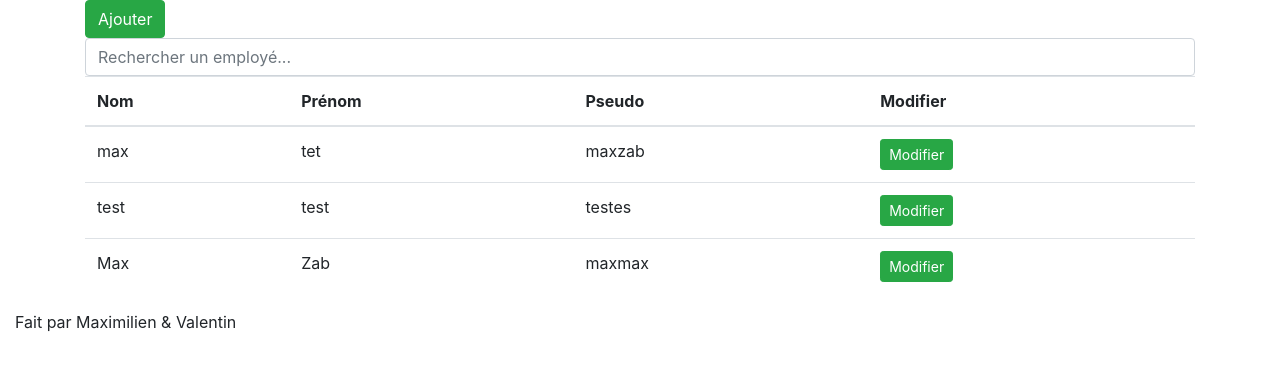
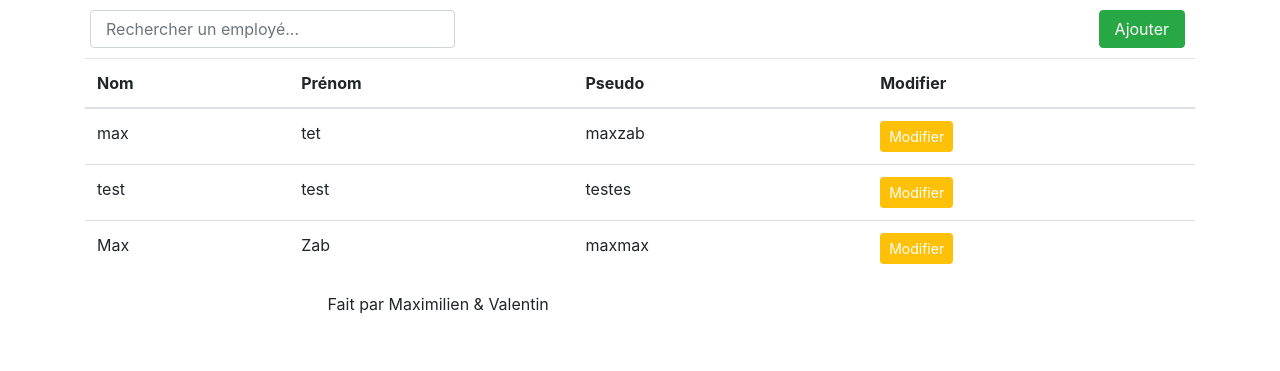
Before and after one commit to max2759/vente_voiture_ProjetWeb_PHP, a PHP site: page /CONTROL/employees.php in a window 1280 px wide. Shown: the part 56-427 px from the top of the page. Run offline with PHP 8.4, Linux system fonts and the light colour scheme; data comes from the database, SQL or seed files in the repository.

Commit message:
Modification search final

```diff
--- a/VIEW/css/style.css
+++ b/VIEW/css/style.css
@@ -1,3 +1,15 @@
 .navbar .navbar-collapse {
     text-align: center;
 }
+
+.row.justify-content-between {
+    margin: 10px 10px 10px 5px;
+}
+
+.btn-warning{
+    color: #ffffff;
+}
+
+.btn-warning:hover {
+    color: #ffff;
+}
--- a/VIEW/employees.php
+++ b/VIEW/employees.php
@@ -1,9 +1,15 @@
 <div class="container">
 
-    <!-- Button trigger modal -->
-    <button type="button" class="btn btn-success" data-backdrop="static" data-toggle="modal" data-target="#modalAddUser">
-        Ajouter
-    </button>
+    <div class="row justify-content-between">
+        <!-- search engine -->
+        <input type="search" name="searchEmpl" id="searchEmpl" placeholder="Rechercher un employé..." class="form-control col-4">
+
+        <!-- Button trigger modal -->
+        <button type="button" class="btn btn-success col-auto" data-backdrop="static" data-toggle="modal" data-target="#modalAddUser">
+            Ajouter
+        </button>
+    </div>
+
 
     <!-- Modal -->
     <div class="modal fade" id="modalAddUser" tabindex="-1" role="dialog" aria-labelledby="exampleModalCenterTitle" aria-hidden="true">
@@ -35,7 +41,7 @@
         </div>
     </div>
 
-    <input type="search" name="searchEmpl" id="searchEmpl" placeholder="Rechercher un employé..." class="form-control">
+
 
 
 
@@ -54,7 +60,7 @@
             echo '<td>'.$k->name.'</td>';
             echo '<td>'.$k->firstname.'</td>';
             echo '<td>'.$k->pseudo.'</td>';
-            echo '<td><button type="button" class="btn btn-success btn-sm update" id="'.$k->users_ID.'">Modifier</button></td>';
+            echo '<td><button type="button" class="btn btn-warning btn-sm update" id="'.$k->users_ID.'">Modifier</button></td>';
             echo '</tr>';
         }
         ?>
--- a/VIEW/footer.php
+++ b/VIEW/footer.php
@@ -1,6 +1,6 @@
-<div class="container-fluid">
+<div class="footer navbar-fixed-bottom">
     <div class="row">
-        <footer class="col-lg-12">
+        <footer class="col-md-6 offset-md-3">
             Fait par Maximilien & Valentin
         </footer>
     </div>
--- a/VIEW/js/updateUser.js
+++ b/VIEW/js/updateUser.js
@@ -1,9 +1,21 @@
-$(document).on('click','.update', function(){
-    var user_ID = $(this).attr("id");
-    $.ajax({
-        type: 'POST',
-        url:"../CONTROL/updateUser.php",
-        data: {user_ID : user_ID},
-        async: true
+$(document).ready(function() {
+
+    $('.container').on('click', '.button', function () {
+        var user_ID = $(this).attr("id");
+        $.ajax({
+            type: 'POST',
+            url: "../CONTROL/updateUser.php",
+            data: {user_ID: user_ID},
+            async: true,
+            success: function (data) {
+                //Appel de mon modal d'inscription d'utilisateur
+                $('#modalAddUser').modal('show');
+                $('#pass').remove();
+                $('label').remove();
+                $('#pass2').remove();
+                $('.modal-title').text("Modifier employé");
+                $('#validateUser').prop('disabled', false);
+            }
+        })
     })
 })
```
Also changed, not shown: CONTROL/search.php (+28 -1 lines).
